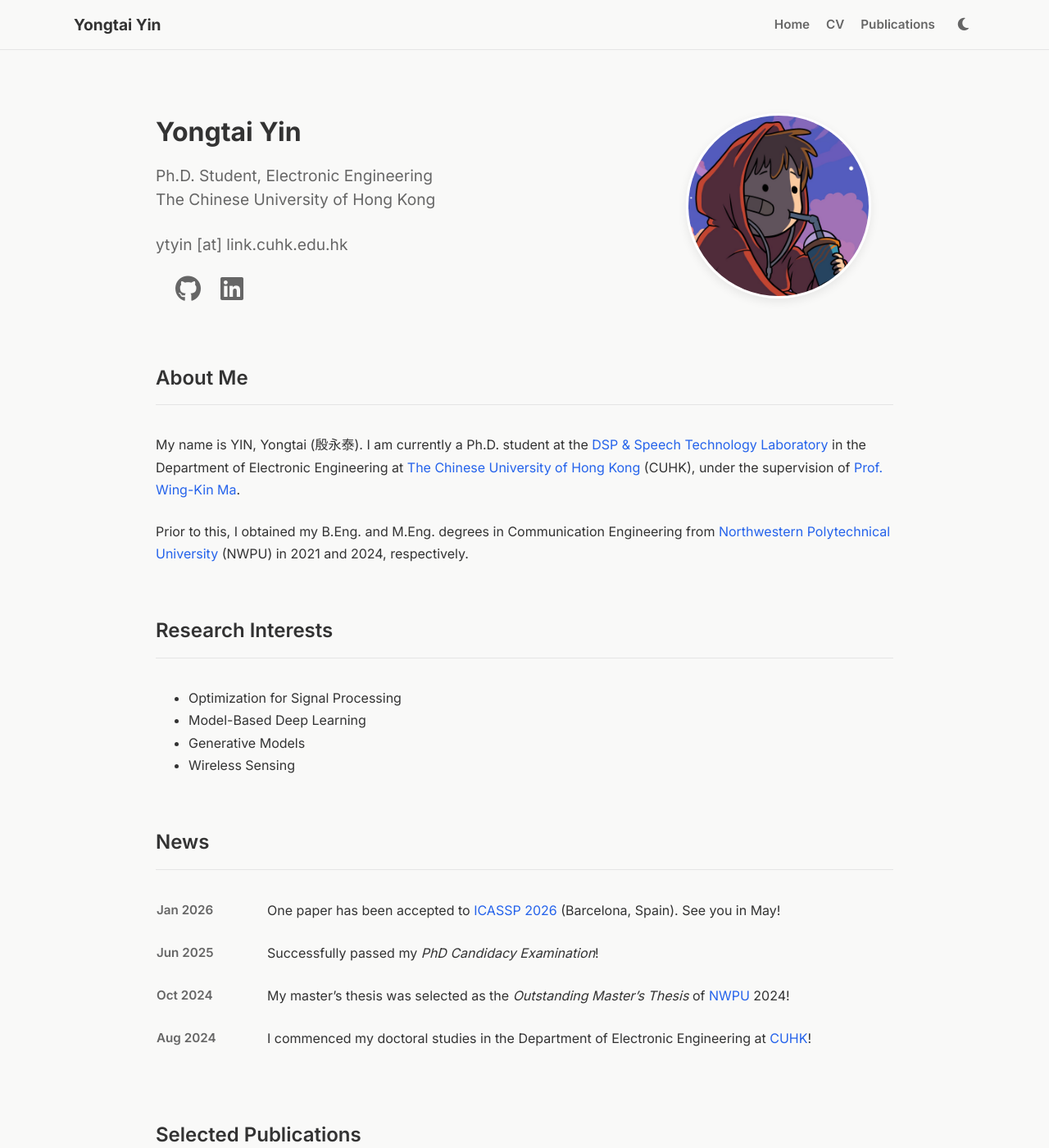
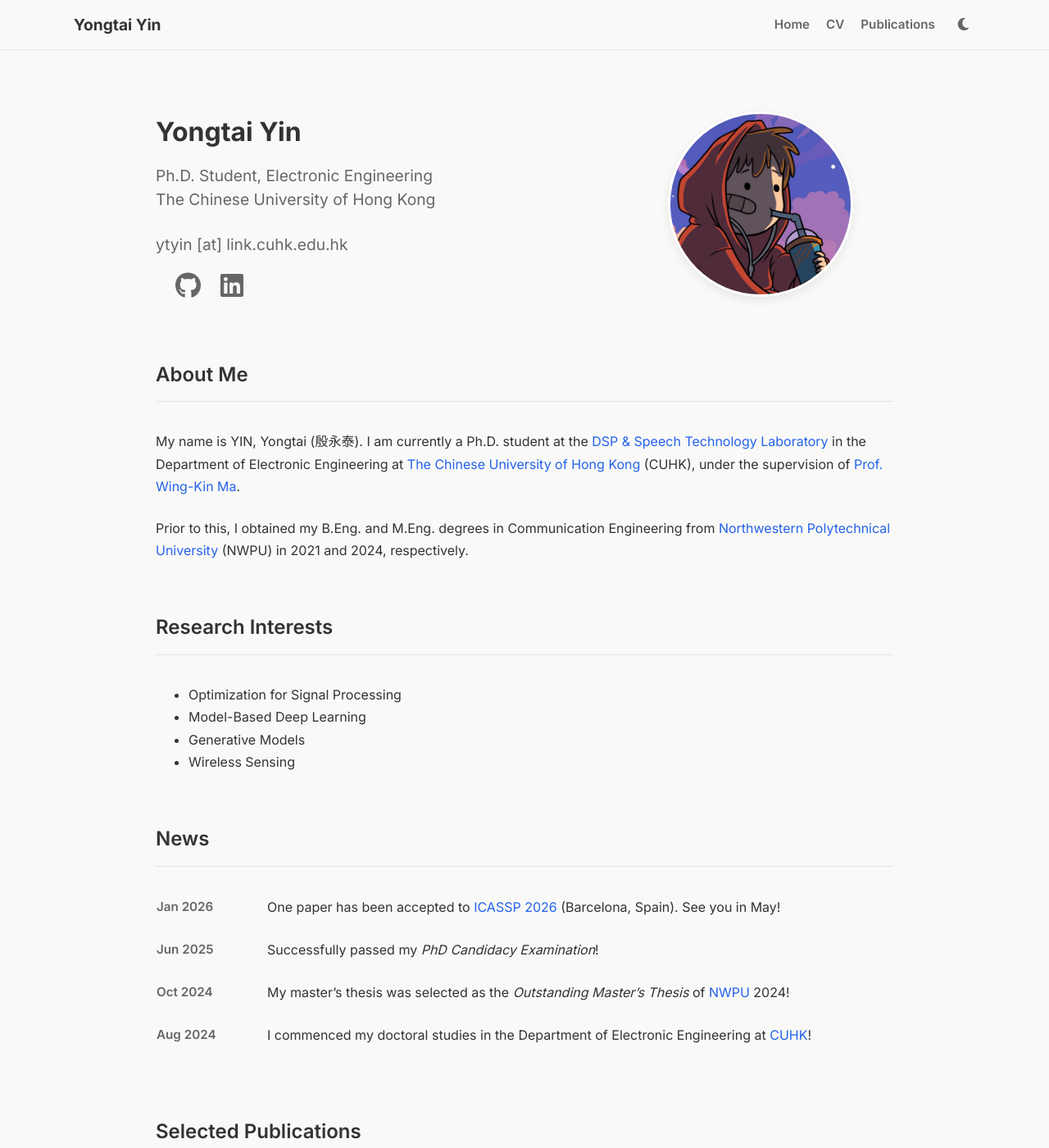
Before and after one commit to yongtai-yin/yongtai-yin.github.io, a Jekyll site: the page built from index.md, in a window 1280 px wide and 1400 px high. Shown: the whole window at 82% size. Built offline with Jekyll 4.4.1, drawn with Linux system fonts in a browser that asks for light colours; a style sheet for code colours, icons or effects is not loaded.

Commit message:
Adjust header layout for improved alignment; reduce widths and margins for better balance

```diff
--- a/assets/css/style.css
+++ b/assets/css/style.css
@@ -144,8 +144,8 @@
 
 /* Left side text group */
 .header-text {
-    flex: 0 0 60%; /* Fixed 60% width */
-    max-width: 60%;
+    flex: 0 0 55%; /* Fixed 60% width */
+    max-width: 55%;
 }
 
 .header-name {
@@ -170,13 +170,13 @@
 }
 
 .header-actions {
-    margin-top: 12px; /* Closer to email to create 'Contact Info' block */
+    margin-top: 8px; /* Closer to email to create 'Contact Info' block */
 }
 
 /* Right side avatar group */
 .header-avatar-container {
-    flex: 0 0 40%;
-    max-width: 40%;
+    flex: 0 0 45%;
+    max-width: 45%;
     display: flex;
     justify-content: center; /* Center horizontally in the 40% area */
     align-items: center; /* Center vertically if needed */
```
